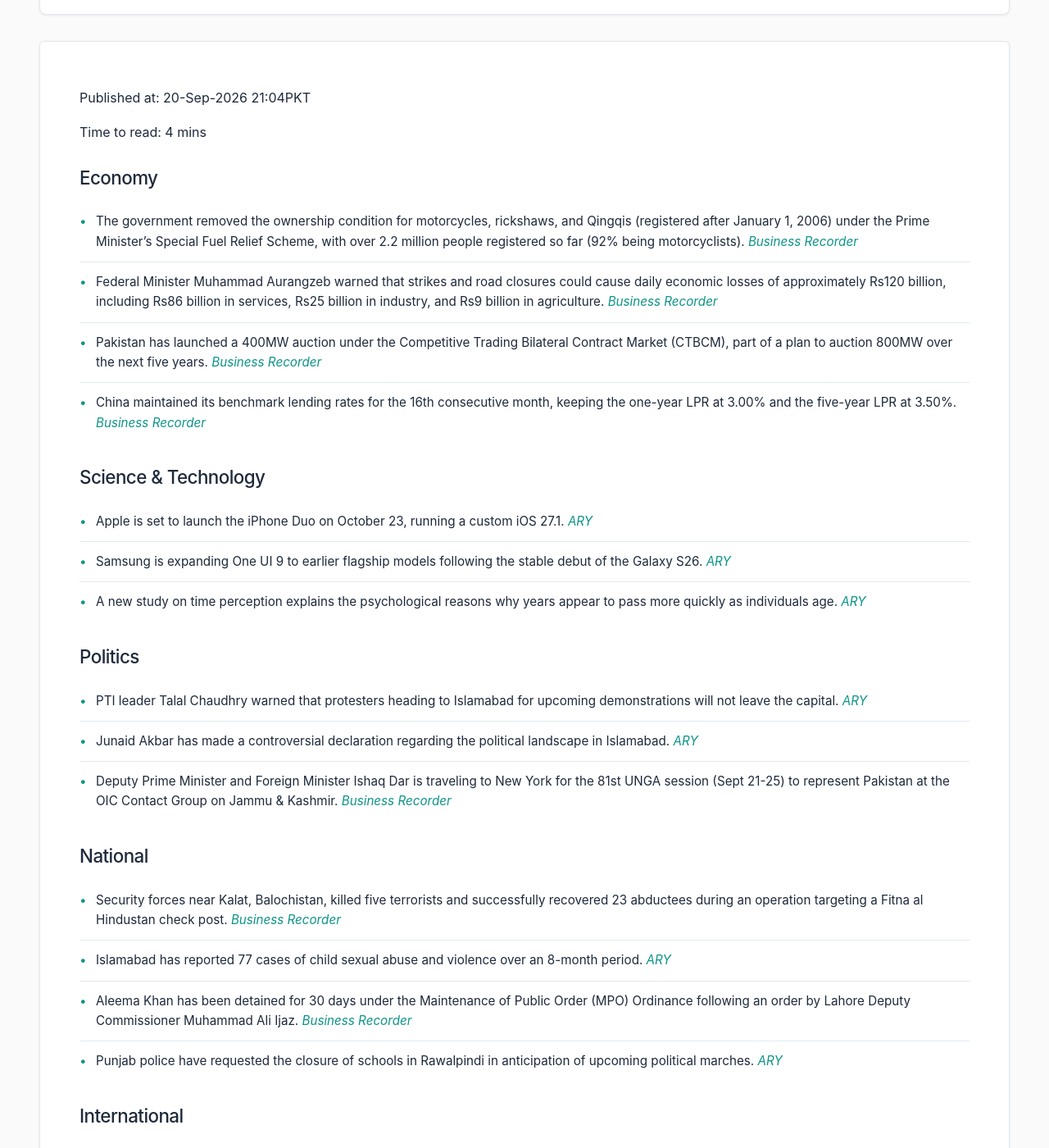
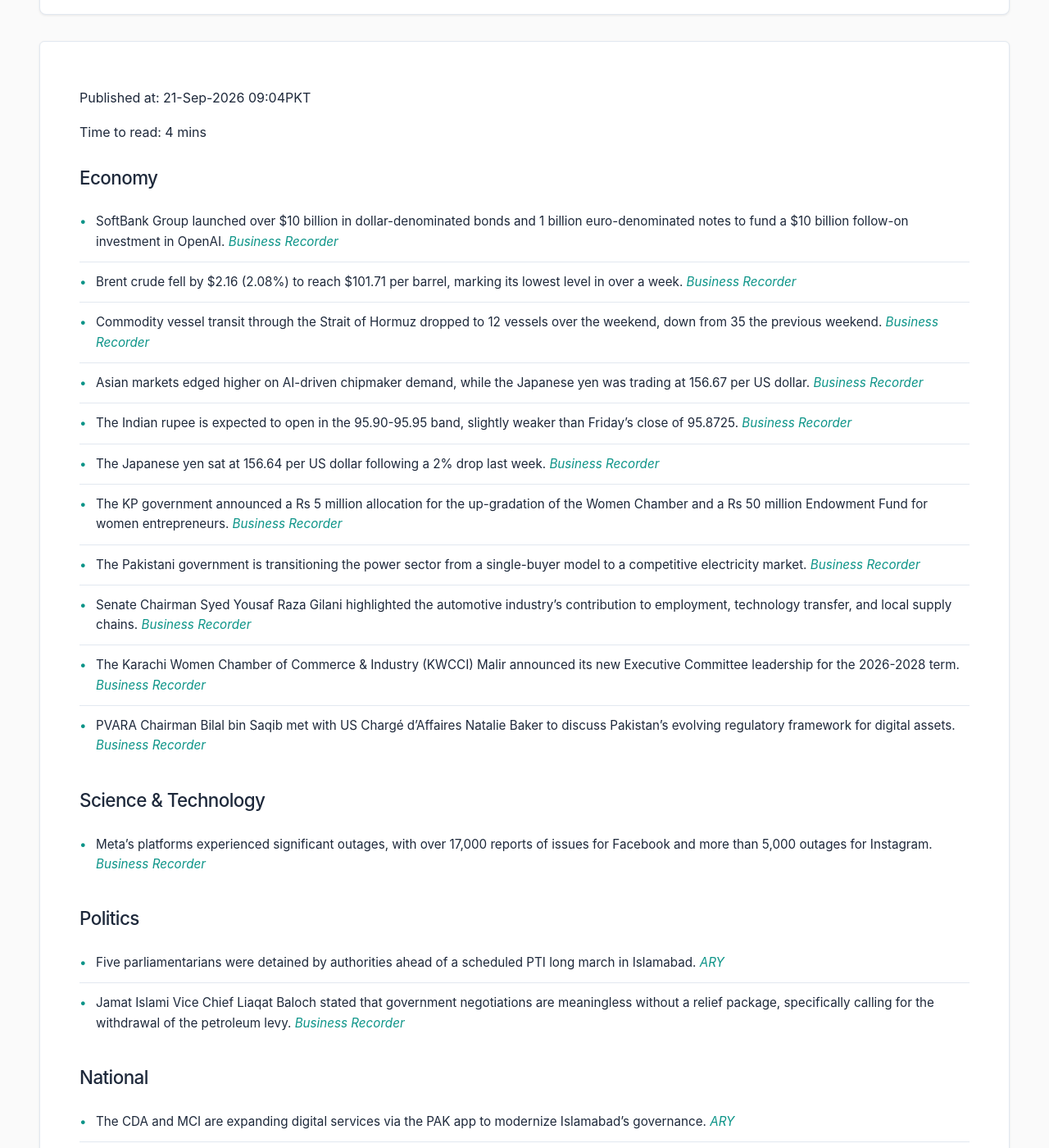
Before and after one commit to zsubzwary/news, a Jekyll site: the page built from en/index.md, in a window 1280 px wide and 1400 px high, scrolled down 209 px. Shown: the whole window at 82% size. Built offline with Jekyll 4.4.1, drawn with Linux system fonts in a browser that asks for light colours; some web fonts are replaced; comment, search, counter and statistics services are not loaded; some of the changed text lies outside the part shown.

Commit message:
DateTime; 2026-09-21T04:04:24.021Z

```diff
--- a/en/index.md
+++ b/en/index.md
@@ -4,46 +4,52 @@ title: Pakistan News Briefing
 lang: en
 ---
 
-Published at: 20-Sep-2026 21:04PKT
+Published at: 21-Sep-2026 09:04PKT
 
 Time to read: 4 mins
 
 ### Economy
-- The government removed the ownership condition for motorcycles, rickshaws, and Qingqis (registered after January 1, 2006) under the Prime Minister's Special Fuel Relief Scheme, with over 2.2 million people registered so far (92% being motorcyclists). *[Business Recorder](https://www.brecorder.com/news/40440373/fuel-relief-scheme-govt-removes-ownership-condition-for-motorcycles-rickshaws-qingqis)*
-- Federal Minister Muhammad Aurangzeb warned that strikes and road closures could cause daily economic losses of approximately Rs120 billion, including Rs86 billion in services, Rs25 billion in industry, and Rs9 billion in agriculture. *[Business Recorder](https://www.brecorder.com/news/40440370/strikes-road-closures-may-cause-rs120bn-daily-economic-loss-aurangzeb)*
-- Pakistan has launched a 400MW auction under the Competitive Trading Bilateral Contract Market (CTBCM), part of a plan to auction 800MW over the next five years. *[Business Recorder](https://www.brecorder.com/news/40440363/govt-launches-400mw-auction-under-competitive-power-market)*
-- China maintained its benchmark lending rates for the 16th consecutive month, keeping the one-year LPR at 3.00% and the five-year LPR at 3.50%. *[Business Recorder](https://www.brecorder.com/news/40440360/china-keeps-benchmark-lending-rates-unchanged-for-16th-month-in-september)*
+- SoftBank Group launched over $10 billion in dollar-denominated bonds and 1 billion euro-denominated notes to fund a $10 billion follow-on investment in OpenAI. *[Business Recorder](https://www.brecorder.com/news/40440461/softbank-group-launches-over-10-billion-in-bonds-for-openai-investment-term-sheet-shows)*
+- Brent crude fell by $2.16 (2.08%) to reach $101.71 per barrel, marking its lowest level in over a week. *[Business Recorder](https://www.brecorder.com/news/40440457/oil-hits-over-1-week-low-on-hopes-of-boost-to-diplomacy-in-iran-war)*
+- Commodity vessel transit through the Strait of Hormuz dropped to 12 vessels over the weekend, down from 35 the previous weekend. *[Business Recorder](https://www.brecorder.com/news/40440462/vessels-trickle-through-strait-of-hormuz-as-mideast-tension-persists)*
+- Asian markets edged higher on AI-driven chipmaker demand, while the Japanese yen was trading at 156.67 per US dollar. *[Business Recorder](https://www.brecorder.com/news/40440460/tech-leads-shares-higher-in-asia-as-oil-slips)*
+- The Indian rupee is expected to open in the 95.90-95.95 band, slightly weaker than Friday's close of 95.8725. *[Business Recorder](https://www.brecorder.com/news/40440459/indian-rupee-poised-for-subdued-start-as-traders-watch-oil-prices-ipo-linked-flows)*
+- The Japanese yen sat at 156.64 per US dollar following a 2% drop last week. *[Business Recorder](https://www.brecorder.com/news/40440458/volatile-yen-draws-intervention-watch-other-currencies-subdued)*
+- The KP government announced a Rs 5 million allocation for the up-gradation of the Women Chamber and a Rs 50 million Endowment Fund for women entrepreneurs. *[Business Recorder](https://www.brecorder.com/news/40440452/kp-govt-makes-budgetary-allocations-for-wccipd)*
+- The Pakistani government is transitioning the power sector from a single-buyer model to a competitive electricity market. *[Business Recorder](https://www.brecorder.com/news/40440442/govt-begins-to-move-out-of-power-business)*
+- Senate Chairman Syed Yousaf Raza Gilani highlighted the automotive industry's contribution to employment, technology transfer, and local supply chains. *[Business Recorder](https://www.brecorder.com/news/40440450/gilani-says-automotive-industry-contributes-beyond-vehicle-production)*
+- The Karachi Women Chamber of Commerce & Industry (KWCCI) Malir announced its new Executive Committee leadership for the 2026-2028 term. *[Business Recorder](https://www.brecorder.com/news/40440453/kwcci-malir-announces-new-leadership)*
+- PVARA Chairman Bilal bin Saqib met with US Chargé d’Affaires Natalie Baker to discuss Pakistan’s evolving regulatory framework for digital assets. *[Business Recorder](https://www.brecorder.com/news/40440445/digital-assets-bilal-baker-discuss-evolving-regulatory-framework)*
 
 ### Science & Technology
-- Apple is set to launch the iPhone Duo on October 23, running a custom iOS 27.1. *[ARY](https://arynews.tv/apple-iphone-duo-to-run-custom-ios-27-1-for-october-23-launch)*
-- Samsung is expanding One UI 9 to earlier flagship models following the stable debut of the Galaxy S26. *[ARY](https://arynews.tv/samsung-expands-one-ui-9-to-earlier-flagships-after-stable-galaxy-s26-debut)*
-- A new study on time perception explains the psychological reasons why years appear to pass more quickly as individuals age. *[ARY](https://arynews.tv/time-perception-study-explains-why-years-feel-shorter-with-age)*
+- Meta’s platforms experienced significant outages, with over 17,000 reports of issues for Facebook and more than 5,000 outages for Instagram. *[Business Recorder](https://www.brecorder.com/news/40440466/metas-social-networks-down-for-thousands-of-users-in-us-downdetector-says)*
 
 ### Politics
-- PTI leader Talal Chaudhry warned that protesters heading to Islamabad for upcoming demonstrations will not leave the capital. *[ARY](https://arynews.tv/those-coming-for-pti-protest-wont-leave-islamabad-warns-talal-chaudhry)*
-- Junaid Akbar has made a controversial declaration regarding the political landscape in Islamabad. *[ARY](https://arynews.tv/well-turn-islamabad-into-somnath-junaid-akbar-declares)*
-- Deputy Prime Minister and Foreign Minister Ishaq Dar is traveling to New York for the 81st UNGA session (Sept 21-25) to represent Pakistan at the OIC Contact Group on Jammu & Kashmir. *[Business Recorder](https://www.brecorder.com/news/40440362/fm-dar-departs-for-new-york-to-attend-81st-unga-session)*
+- Five parliamentarians were detained by authorities ahead of a scheduled PTI long march in Islamabad. *[ARY](https://arynews.tv/pti-long-march-5-parliamentarians-detained-ahead-of-islamabad-protest)*
+- Jamat Islami Vice Chief Liaqat Baloch stated that government negotiations are meaningless without a relief package, specifically calling for the withdrawal of the petroleum levy. *[Business Recorder](https://www.brecorder.com/news/40440449/further-talks-with-govt-meaningless-without-relief-package-baloch)*
 
 ### National
-- Security forces near Kalat, Balochistan, killed five terrorists and successfully recovered 23 abductees during an operation targeting a Fitna al Hindustan check post. *[Business Recorder](https://www.brecorder.com/news/40440361/security-forces-kill-five-terrorists-recover-23-abductees-near-kalat)*
-- Islamabad has reported 77 cases of child sexual abuse and violence over an 8-month period. *[ARY](https://arynews.tv/islamabad-reports-77-cases-of-child-sexual-abuse-violence-in-8-months)*
-- Aleema Khan has been detained for 30 days under the Maintenance of Public Order (MPO) Ordinance following an order by Lahore Deputy Commissioner Muhammad Ali Ijaz. *[Business Recorder](https://www.brecorder.com/news/40440371/ptis-aleema-khan-detained-under-mpo-ahead-of-sept-27-protest)*
-- Punjab police have requested the closure of schools in Rawalpindi in anticipation of upcoming political marches. *[ARY](https://arynews.tv/punjab-police-seek-closure-of-schools-in-rawalpindi-amid-political-marches)*
+- The CDA and MCI are expanding digital services via the PAK app to modernize Islamabad's governance. *[ARY](https://arynews.tv/islamabad-goes-digital-as-cda-mci-expand-services-on-pak-app)*
+- An FIR has been registered against PTI MPA Shakeel Khan and his guards following an attack on Levies. *[ARY](https://arynews.tv/fir-registered-against-pti-mpa-shakeel-khan-guards-over-attack-on-levies)*
+- Pasban Democratic Party (PDP) chairman Altaf Shakoor labeled the Karachi University Road project a failure of governance due to endless delays. *[Business Recorder](https://www.brecorder.com/news/40440443/university-road-project-glaring-failure-of-governance)*
+- Out of 49,203 registered candidates, 47,501 appeared for the Punjab MDCAT 2026 across 31 examination centres. *[Business Recorder](https://www.brecorder.com/news/40440444/47501-candidates-appear-in-punjab-mdcat)*
+- Civil society activists are demanding the early retirement of the ADB-funded Jamshoro Coal Power Plant due to environmental and social concerns. *[Business Recorder](https://www.brecorder.com/news/40440446/jamshoro-coal-power-plant-civil-society-activists-demand-early-retirement)*
+- CM Sindh Murad Ali Shah directed an extensive enrollment campaign for schools under the Sindh Secondary Education Improvement Project (SSEIP). *[Business Recorder](https://www.brecorder.com/news/40440447/cm-sindh-orders-massive-enrolment-drive)*
+- Sindh Governor Syed Muhammad Nihal Hashmi called for collective responsibility for environmental protection on World Cleanup Day. *[Business Recorder](https://www.brecorder.com/news/40440451/governor-calls-for-collective-action-to-keep-environment-clean)*
 
 ### International
-- The US has warned of a rapid escalation in the Middle East conflict following a missile attack on Riyadh by Yemen's Houthis. *[Business Recorder](https://www.brecorder.com/news/40440374/us-warns-of-rapid-escalation-in-mideast-war)*
-- Iran has communicated its specific conditions to the US via mediators regarding the reopening of the strategic Strait of Hormuz. *[Business Recorder](https://www.brecorder.com/news/40440372/iran-says-conveyed-conditions-to-us-for-reopening-hormuz)*
-- A major Ukrainian drone attack on the Moscow region and a Russian oil refinery resulted in two deaths. *[Business Recorder](https://www.brecorder.com/news/40440359/two-dead-in-moscow-region-drones-hit-oil-refinery-in-russian-capital)*
-- US President Donald Trump has announced plans to convert a triumphal arch into a military complex. *[ARY](https://arynews.tv/trump-to-convert-triumphal-arch-into-military-complex)*
-- Venezuela's Interim President Delcy Rodriguez signed a memorandum of understanding with French oil company Total Energies. *[Business Recorder](https://www.brecorder.com/news/40440358/venezuela-leader-rodriguez-signs-agreement-with-french-oil-company-total-energies)*
-- Pop singer Ed Sheeran described the ongoing situation in Gaza as "catastrophic and unjustifiable." *[Business Recorder](https://www.brecorder.com/news/40440376/singer-ed-sheeran-says-gaza-situation-unjustifiable-following-controversy)*
-- A large number of snakes were successfully rescued from an apartment in India. *[ARY](https://arynews.tv/large-number-of-snakes-rescued-from-apartment-in-india)*
+- Donald Trump expressed potential openness to meeting Iran's president during the UN General Assembly. *[ARY](https://arynews.tv/trump-says-he-is-probably-open-to-meeting-irans-president-at-un)*
+- Mahan Air has suspended flights to Turkiye and Oman following the expansion of US sanctions. *[ARY](https://arynews.tv/mahan-air-halts-flights-to-turkiye-oman-after-us-expands-sanctions)*
+- Muscat Municipality has opened bidding for organizers for the Muscat Nights events. *[ARY](https://arynews.tv/muscat-municipality-invites-bids-to-organize-muscat-nights-events)*
+- Regional tensions between the US and Iran have escalated following Houthi attacks. *[ARY](https://arynews.tv/iran-and-us-trade-threats-after-houthi-attacks-escalate-regional-conflict)*
+- South Korean President Lee Jae Myung will attend the UN General Assembly and hold a summit with Mexican President Claudia Sheinbaum from September 21 to 27. *[Business Recorder](https://www.brecorder.com/news/40440465/south-koreas-lee-to-attend-un-general-assembly-visit-mexico-for-sheinbaum-summit)*
 
 ### Sports
-- Pakistan's men's hockey team defeated Thailand 9-0 in their Asian Games 2026 Pool B match, highlighted by a hat-trick from Ahmed Nadeem in the 20th, 37th, and 43rd minutes. *[Business Recorder](https://www.brecorder.com/news/40440377/ahmed-nadeem-scores-hat-trick-as-pakistan-crush-thailand-9-0-in-asian-games)*
-- Iran secured the Asian Games men’s basketball bronze medal after defeating China 79-70. *[Business Recorder](https://www.brecorder.com/news/40440375/iran-put-hearts-on-the-court-to-win-asian-games-basketball-bronze)*
-- England completed a 3-0 T20 series whitewash over Sri Lanka, moving to the top of the world rankings. *[Business Recorder](https://www.brecorder.com/news/40440366/england-complete-t20-sweep-over-sri-lanka-to-go-back-on-top-of-world-rankings)*
-- Inter Milan drew 2-2 with AS Roma in a Serie A clash, with Lautaro Martinez scoring two goals for Inter. *[Business Recorder](https://www.brecorder.com/news/40440369/martinez-nets-double-as-inter-come-back-to-draw-2-2-with-roma)*
-- In the Premier League, Brighton defeated Arsenal 3-0, while Coventry City earned their first Premier League win in 25 years by beating Nottingham Forest 1-0. *[Business Recorder](https://www.brecorder.com/news/40440364/arsenal-crash-to-defeat-at-brighton-tottenham-gloom-deepens) / [Business Recorder](https://www.brecorder.com/news/40440365/lampards-coventry-earn-landmark-first-premier-league-win-in-25-years)*
-- Iva Jovic won the Guadalajara Open for the second consecutive year, defeating Peyton Stearns 6-4, 6-2. *[Business Recorder](https://www.brecorder.com/news/40440368/iva-jovic-repeats-as-guadalajara-open-champ)*
-- The Czech Republic advanced to the Davis Cup quarterfinals after defeating the United States 3-2 in the second round. *[Business Recorder](https://www.brecorder.com/news/40440367/davis-cup-roundup-czech-republic-ousts-us-in-second-round)*
+- Lamine Yamal has become the youngest player in La Liga history to reach 50 assists. *[ARY](https://arynews.tv/lamine-yamal-scripts-la-liga-history-as-its-youngest-ever-to-reach-50-assists)*
+
+### Health
+- A new study has linked the loss of the Y chromosome in men to the development of early-stage cancer. *[ARY](https://arynews.tv/loss-of-y-chromosome-in-men-linked-to-early-cancer-development-study-finds)*
+- The FAO and the Khyber Pakhtunkhwa Environmental Protection Agency (EPA-KP) are collaborating on "One Health" and environmental surveillance. *[Business Recorder](https://www.brecorder.com/news/40440448/fao-epa-join-hands-for-one-health-environmental-surveillance)*
+
+### Other
+- A new initiative allows individuals to earn Rs 30,000 by converting kitchen waste into compost. *[ARY](https://arynews.tv/earn-rs30000-by-turning-kitchen-waste-into-compost)*
```
